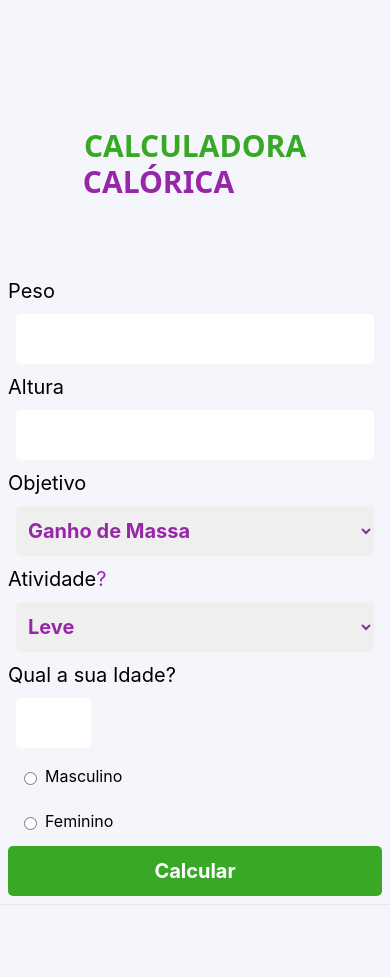
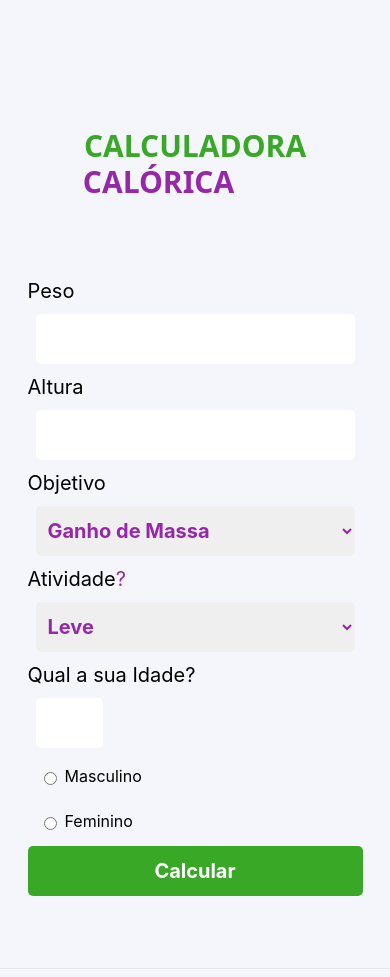
Before and after one commit to soutovp/caloric, a React (Vite) app: page / in a window 390 px wide. Before the commit the page ends 913 px from the top, so only its background shows below. Built offline with nearby package versions, Linux system fonts and the light colour scheme.

Commit message:
update design

```diff
--- a/src/pages/Index.tsx
+++ b/src/pages/Index.tsx
@@ -63,7 +63,7 @@ export default function Index(){
           <div className="App">
                <h1 className="flex flex-col text-3xl font-black mt-32 items-center"><b className="text-[#39A827]">CALCULADORA</b><b className="text-[#9627A8] ml-[-73px]">CALÓRICA</b></h1>
                {/* @ts-ignore */}
-               <form className="flex flex-col w-[100%] xl:w-[25%] sm:w-[65%] p-2 content-center mt-[68px] m-auto font-[inter]" id="form" onSubmit={(e)=>handleSubmit(e)}>
+               <form className="flex flex-col w-[90%] xl:w-[25%] sm:w-[65%] p-2 content-center mt-[68px] m-auto font-[inter]" id="form" onSubmit={(e)=>handleSubmit(e)}>
                <label htmlFor="peso" className="text-[20px]">Peso</label>
                <input id="peso" step="any" className="border-solid border-1 border-[#FCFCFC] h-[50px] p-2 m-2 rounded-[5px] focus:outline-none text-[#9627A8] font-bold text-[20px] focus:border-[#9627A8] focus:ring-[#9627A8] focus:ring-2"/>
                <label htmlFor="altura" className="text-[20px]">Altura</label>
@@ -96,7 +96,7 @@ export default function Index(){
                <Link id="calcularImc" to={{
                     pathname:"/resultado",
 
-               }} className="" onClick={handleSubmit}>
+               }} className="mb-[64px]" onClick={handleSubmit}>
                     <button className="w-[100%] h-[50px] p-2 rounded-[5px] focus:outline-none focus:outline-2 focus:outline-[#9627A8] text-white font-bold text-[20px] bg-[#39A827]">Calcular</button>
                </Link>
                </form>
--- a/src/pages/Resultado.tsx
+++ b/src/pages/Resultado.tsx
@@ -8,7 +8,7 @@ export default function Resultado(){
 
                <h1 className="flex flex-col text-3xl font-black mt-32 items-center"><b className="text-[#39A827]">CALCULADORA</b><b className="text-[#9627A8] ml-[-73px]">CALÓRICA</b></h1>
 
-               <form className="flex flex-col w-[100%] xl:w-[25%] sm:w-[65%] p-2 content-center mt-[68px] m-auto font-[inter]">
+               <form className="flex flex-col w-[90%] xl:w-[25%] sm:w-[65%] p-2 content-center mt-[68px] m-auto font-[inter]">
                     <h2 className="text-center text-[#9627A8] text-[20px]">Seu Objetivo é: <b className="text-[#39A827]">{userFullData.objective}</b></h2>
 
                     <div className="text-center">{imcCalc()}</div>
@@ -34,7 +34,7 @@ export default function Resultado(){
                     <div className="mt-[5px] p-[10px] bg-white text-center text-[32px] rounded-[5px] shadow-md">
                          <p className="text-[#39A827] font-[1000]">{userFullData.gGordura}g</p>
                     </div>
-                    <Link to="/" className="mt-[64px] text-center w-[100%] h-[50px] p-2 rounded-[5px] focus:outline-none focus:outline-2 focus:outline-[#9627A8] text-white font-bold text-[20px] bg-[#39A827]">Voltar</Link>
+                    <Link to="/" className="mt-[64px] mb-[64px] text-center w-[100%] h-[50px] p-2 rounded-[5px] focus:outline-none focus:outline-2 focus:outline-[#9627A8] text-white font-bold text-[20px] bg-[#39A827]">Voltar</Link>
                </form>
           </>
      );
```
